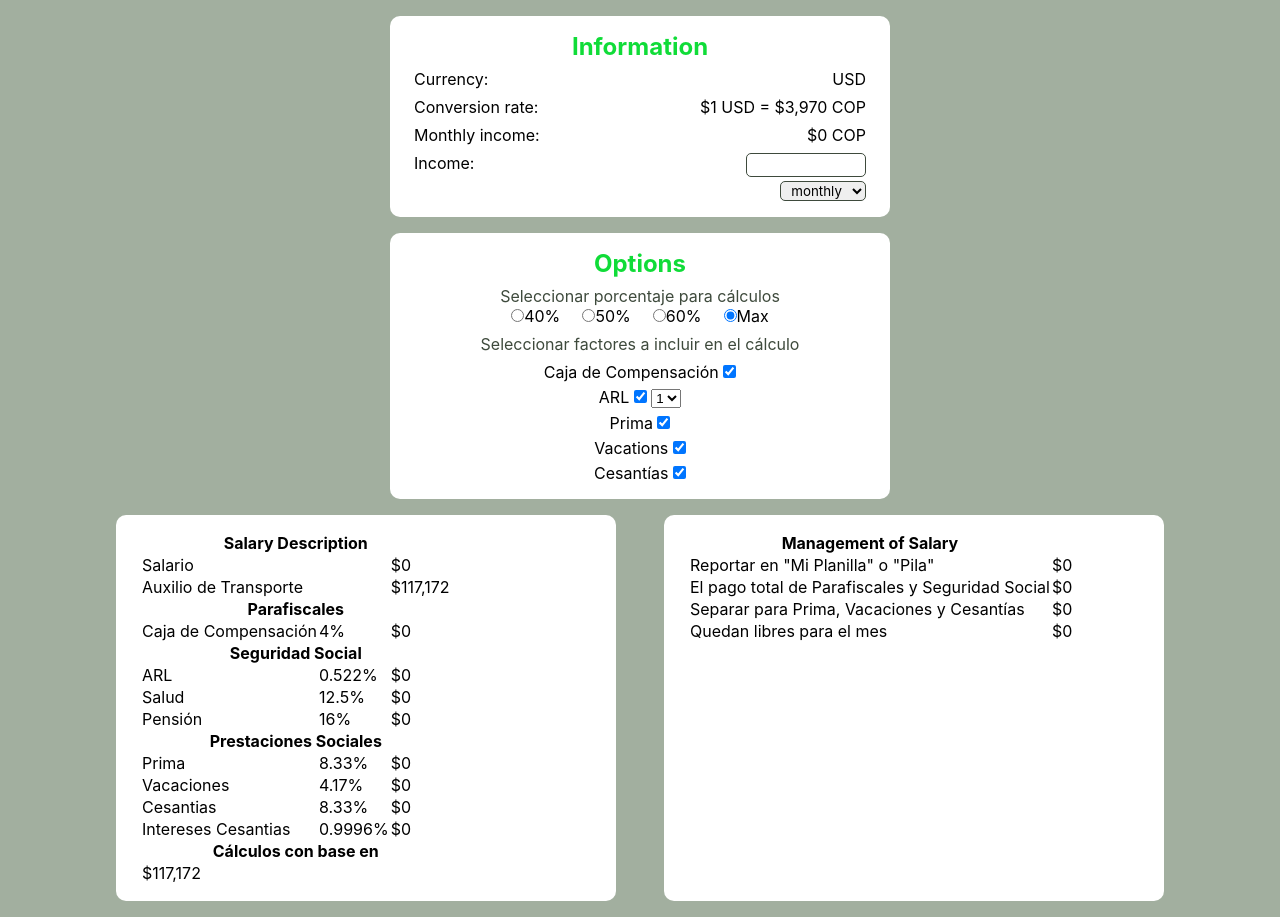
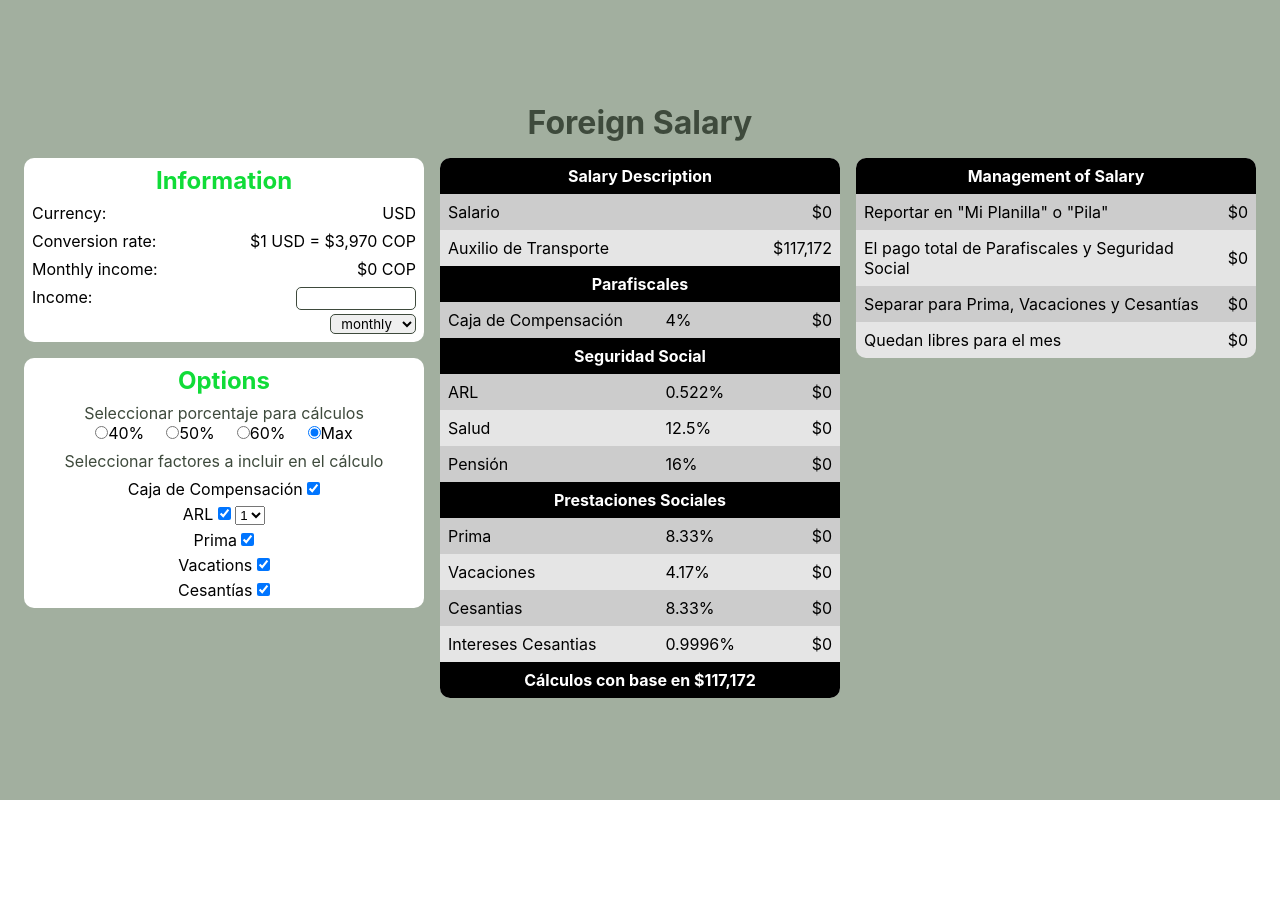
Before and after one commit to Luis-S-S/foreign, a React (Create React App) app: page /USD in a window 1280 px wide. After the commit the page ends 800 px from the top, so only its background shows below. Built offline with nearby package versions, Linux system fonts and the light colour scheme.

Commit message:
feat: styled chart component

```diff
--- a/src/components/ChartTable/index.tsx
+++ b/src/components/ChartTable/index.tsx
@@ -17,14 +17,14 @@ const displayZero = `$${(0).toFixed(2)}`;
 
 const MainSection: React.FC<Props> = ({ bases, opt, salary }) => (
   <thead>
-    <tr>
+    <tr className="title-row">
       <th colSpan={3}>Salary Description</th>
     </tr>
-    <tr>
+    <tr className="odd-row">
       <td colSpan={2}>Salario</td>
       <td>{`$${formatNumsToString(salary)}`}</td>
     </tr>
-    <tr>
+    <tr className="even-row">
       <td colSpan={2}>Auxilio de Transporte</td>
       <td>
         {opt.monthlyIncomeCOP > bases.transportationAllowanceBreakpoint
@@ -38,10 +38,10 @@ const MainSection: React.FC<Props> = ({ bases, opt, salary }) => (
 
 const Parafiscales: React.FC<Props> = ({ bases, opt, salary }) => (
   <>
-    <tr>
+    <tr className="title-row">
       <th colSpan={3}>Parafiscales</th>
     </tr>
-    <tr>
+    <tr className="odd-row">
       <td>Caja de Compensación</td>
       <td>{`${bases.familiarCompensation}%`}</td>
       <td>
@@ -55,10 +55,10 @@ const Parafiscales: React.FC<Props> = ({ bases, opt, salary }) => (
 
 const SeguridadSocial: React.FC<Props> = ({ bases, opt, salary }) => (
   <>
-    <tr>
+    <tr className="title-row">
       <th colSpan={3}>Seguridad Social</th>
     </tr>
-    <tr>
+    <tr className="odd-row">
       <td>ARL</td>
       <td>{`${bases.arl[opt.typeOfArl]}%`}</td>
       <td>
@@ -67,12 +67,12 @@ const SeguridadSocial: React.FC<Props> = ({ bases, opt, salary }) => (
           : displayZero}
       </td>
     </tr>
-    <tr>
+    <tr className="even-row">
       <td>Salud</td>
       <td>{`${bases.health}%`}</td>
       <td>{displayNumber((salary * bases.health) / 100)}</td>
     </tr>
-    <tr>
+    <tr className="odd-row">
       <td>Pensión</td>
       <td>
         {`${opt.monthlyIncomeCOP > bases.pensionBreakpoint
@@ -90,11 +90,10 @@ const SeguridadSocial: React.FC<Props> = ({ bases, opt, salary }) => (
 
 const Prestaciones: React.FC<Props> = ({ bases, opt, salary }) => (
   <>
-
-    <tr>
+    <tr className="title-row">
       <th colSpan={3}>Prestaciones Sociales</th>
     </tr>
-    <tr>
+    <tr className="odd-row">
       <td>Prima</td>
       <td>{`${bases.biannualCompensation}%`}</td>
       <td>
@@ -103,7 +102,7 @@ const Prestaciones: React.FC<Props> = ({ bases, opt, salary }) => (
           : displayZero}
       </td>
     </tr>
-    <tr>
+    <tr className="even-row">
       <td>Vacaciones</td>
       <td>{`${bases.vacations}%`}</td>
       <td>
@@ -112,7 +111,7 @@ const Prestaciones: React.FC<Props> = ({ bases, opt, salary }) => (
           : displayZero}
       </td>
     </tr>
-    <tr>
+    <tr className="odd-row">
       <td>Cesantias</td>
       <td>{`${bases.cesantias}%`}</td>
       <td>
@@ -121,7 +120,7 @@ const Prestaciones: React.FC<Props> = ({ bases, opt, salary }) => (
           : displayZero}
       </td>
     </tr>
-    <tr>
+    <tr className="even-row">
       <td>Intereses Cesantias</td>
       <td>{`${bases.interestCesantias}%`}</td>
       <td>
@@ -133,6 +132,12 @@ const Prestaciones: React.FC<Props> = ({ bases, opt, salary }) => (
   </>
 );
 
+const FinalSection: React.FC<{ total: number }> = ({ total }) => (
+  <tr className="title-row">
+    <th colSpan={3}>{`Cálculos con base en ${displayNumber(total)}`}</th>
+  </tr>
+);
+
 const ChartTable: React.FC<Props> = ({ bases, opt, salary }) => {
   const [total, setTotal] = React.useState<number>(0);
 
@@ -141,18 +146,13 @@ const ChartTable: React.FC<Props> = ({ bases, opt, salary }) => {
   }, [opt, salary]);
 
   return (
-    <table>
+    <table className="table--default">
       <MainSection bases={bases} opt={opt} salary={salary} />
       <tbody>
         <Parafiscales bases={bases} opt={opt} salary={salary} />
         <SeguridadSocial bases={bases} opt={opt} salary={salary} />
         <Prestaciones bases={bases} opt={opt} salary={salary} />
-        <tr>
-          <th colSpan={3}>Cálculos con base en</th>
-        </tr>
-        <tr>
-          <td colSpan={3}>{displayNumber(total)}</td>
-        </tr>
+        <FinalSection total={total} />
       </tbody>
     </table>
   );
--- a/src/components/ManagementTable/index.tsx
+++ b/src/components/ManagementTable/index.tsx
@@ -26,26 +26,26 @@ const ManagementTable: React.FC<Props> = ({ bases, opt, salary }) => {
     setSeguridadSocial(calculateSeguridadSocial(salary, opt, bases));
   }, [opt, salary]);
   return (
-    <table>
+    <table className="table--default">
       <thead>
-        <tr>
-          <th>Management of Salary</th>
+        <tr className="title-row">
+          <th colSpan={2}>Management of Salary</th>
         </tr>
       </thead>
       <tbody>
-        <tr>
+        <tr className="odd-row">
           <td>Reportar en &quot;Mi Planilla&quot; o &quot;Pila&quot;</td>
           <td>{displayNumber(salary)}</td>
         </tr>
-        <tr>
+        <tr className="even-row">
           <td>El pago total de Parafiscales y Seguridad Social</td>
           <td>{displayNumber(parafiscales + seguridadSocial)}</td>
         </tr>
-        <tr>
+        <tr className="odd-row">
           <td>Separar para Prima, Vacaciones y Cesantías</td>
           <td>{displayNumber(prestaciones)}</td>
         </tr>
-        <tr>
+        <tr className="even-row">
           <td>Quedan libres para el mes</td>
           <td>
             {displayNumber(opt.monthlyIncomeCOP - (parafiscales + prestaciones + seguridadSocial))}
--- a/src/index.scss
+++ b/src/index.scss
@@ -68,3 +68,41 @@ code {
     border: 1px solid $color-accent--light;
   }
 }
+
+.table--default {
+  border-spacing: 0;
+  width: 100%;
+
+  & th, td {
+      padding: 0.5em;
+  }
+
+  & tr td:last-child {
+      text-align: right;
+  }
+
+  & .title-row {
+      color: white;
+      background-color: black;
+
+      &:hover {
+          color: $color-dominant;
+      }
+  }
+
+  & .even-row {
+      background-color: rgba($color: #000000, $alpha: 0.1);
+
+      &:hover {
+          background-color: rgba($color: #000000, $alpha: 0.3);
+      }
+  }
+
+  & .odd-row {
+      background-color: rgba($color: #000000, $alpha: 0.2);
+
+      &:hover {
+          background-color: rgba($color: #000000, $alpha: 0.4);
+      }
+  }
+}
--- a/src/pages/Chart/Chart.scss
+++ b/src/pages/Chart/Chart.scss
@@ -6,11 +6,30 @@
     display: flex;
     flex-direction: column;
     gap: 1em;
-    justify-content: flex-start;
+    justify-content: center;
     min-height: 100vh;
     padding: 1em;
 
-    .container {
+    h1 {
+        color: #3E4A3C;
+    }
+
+    .chart-page__container {
+        align-items: flex-start;
+        display: flex;
+        gap: 1em;
+        flex-wrap: wrap;
+        justify-content: center;
+        width: 100%;
+
+        .chart__section-container {
+            display: flex;
+            flex-direction: column;
+            gap: 1em;
+            width: 100%;
+            max-width: 400px;
+
+            .section-info__container {
                 background-color: white;
                 border-radius: 10px;
                 max-width: 500px;
@@ -22,16 +41,6 @@
                     grid-template-columns: 40% 60%;
                     margin: .5em 0;
                 }
-    }
-
-    .chart-page__container {
-        align-items: stretch;
-        display: flex;
-        flex-wrap: wrap;
-        gap: 1em;
-        justify-content: space-around;
-        max-width: 1080px;
-        width: 100%;
             }
 
             .chart__options-section {
@@ -54,11 +63,22 @@
                     width: 100%;
                 }
 
-        @media (min-width: 1048px) {
+                @media (min-width: 848px) {
                     .options-section__checkboxes {
                         flex-direction: column;
                     }
                 }
+            }
+        }
+
+        .chart__table-section {
+            background-color: white;
+            border-radius: 10px;
+            display: flex;
+            justify-content: center;
+            max-width: 400px;
+            overflow: hidden;
+            width: 100%;
         }
 
         @media (min-width: 425px) {
@@ -67,3 +87,5 @@
             }
         }
     }
+
+}
--- a/src/pages/Chart/index.tsx
+++ b/src/pages/Chart/index.tsx
@@ -41,8 +41,10 @@ const Chart: React.FC = () => {
 
   return (
     <main className="chart-page">
-      {/* <Link className="link--default chart__link" to="/">Back to home</Link> */}
-      <section className="container">
+      <h1>Foreign Salary</h1>
+      <div className="chart-page__container">
+        <div className="chart__section-container">
+          <section className="section-info__container">
             <h2 className="text--title">Information</h2>
             <div className="top-section__grid">
               <p>Currency:</p>
@@ -62,7 +64,7 @@ const Chart: React.FC = () => {
               conversionRate={conversionRate}
             />
           </section>
-      <section className="chart__options-section container">
+          <section className="chart__options-section section-info__container">
             <h2 className="text--title">Options</h2>
             <div className="options-section__radios">
               <p className="text--body align-c">Seleccionar porcentaje para cálculos</p>
@@ -81,11 +83,11 @@ const Chart: React.FC = () => {
               <CheckableOpt options={options} setOptions={setOptions} name="cesantias" text="Cesantías" />
             </div>
           </section>
-      <div className="chart-page__container">
-        <section className="chart__table-section container">
+        </div>
+        <section className="chart__table-section">
           <ChartTable bases={bases} opt={options} salary={salary} />
         </section>
-        <section className="chart__table-section container">
+        <section className="chart__table-section">
           <ManagementTable bases={bases} opt={options} salary={salary} />
         </section>
       </div>
--- a/src/pages/Home/index.tsx
+++ b/src/pages/Home/index.tsx
@@ -10,7 +10,7 @@ const Home: React.FC = () => {
   return (
     <main className="home-page">
       <section className="home__container">
-        <h1 className="text--title">Foreign Salary!</h1>
+        <h1 className="text--title">Foreign Salary</h1>
         <p className="text--body align-j">Congratulations on landing a remote job! Our purpose is to help you manage your earnings while complying with Colombian regulations.</p>
         <p className="text--body align-j">Select the currency that applies to you and click the &quot;Go to chart&quot; button.</p>
         <p className="text--body align-j">It will take you to a chart with multiple options. You can input your salary, select how much you want to report for health and pension, whether you are enrolled with an ARL or not, and much more!</p>
```
Lines whose indentation alone changed are shown as unchanged.
